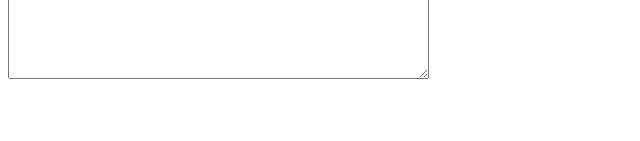
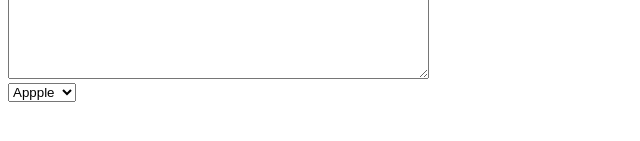
Before and after one commit to Ashishat404/Sigma-Web-Dev, a plain HTML site: page 07 Forms Input Tags/index.html in a window 1280 px wide. Shown: the part 161-302 px from the top of the page, 0-640 px from the left. Drawn offline with Linux system fonts and the light colour scheme.

Commit message:
Update index.html

```diff
--- a/07 Forms Input Tags/index.html
+++ b/07 Forms Input Tags/index.html
@@ -31,3 +31,16 @@
             <br>
             <textarea id="comment" name="Comment" rows="5" cols="50"></textarea>
         </div>
+<div>
+            <select name="fruits" id="">
+                <option value="Apple">Appple</option>
+                <option value="Banana">Banana</option>
+                <option value="Grapes">Grapes</option>
+            </select>
+        </div>
+
+    </form>
+
+</body>
+
+</html>
```
